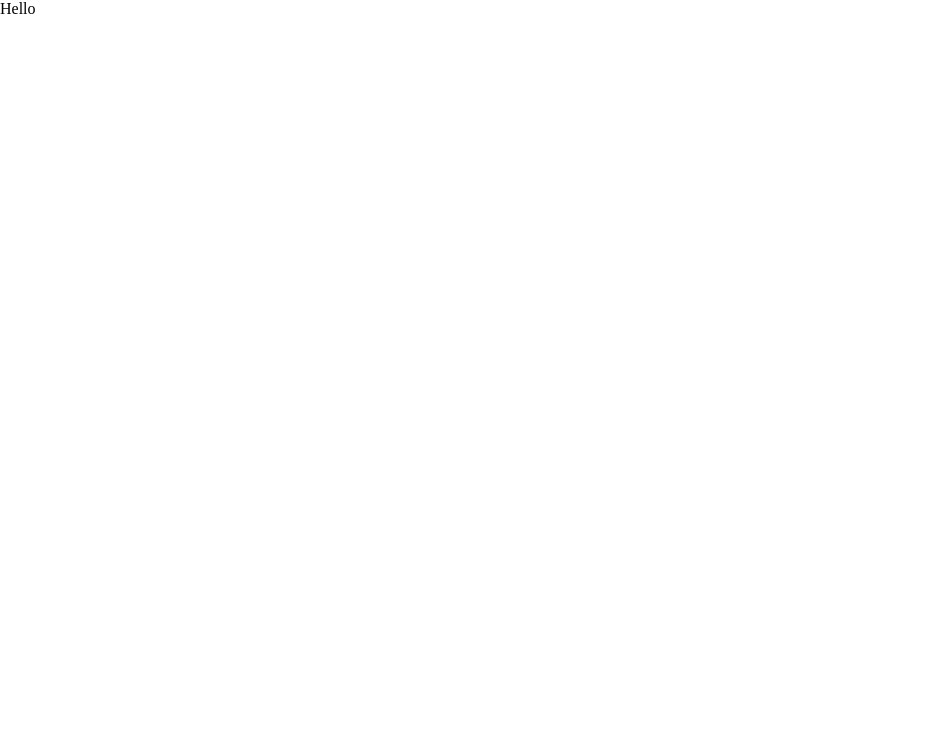
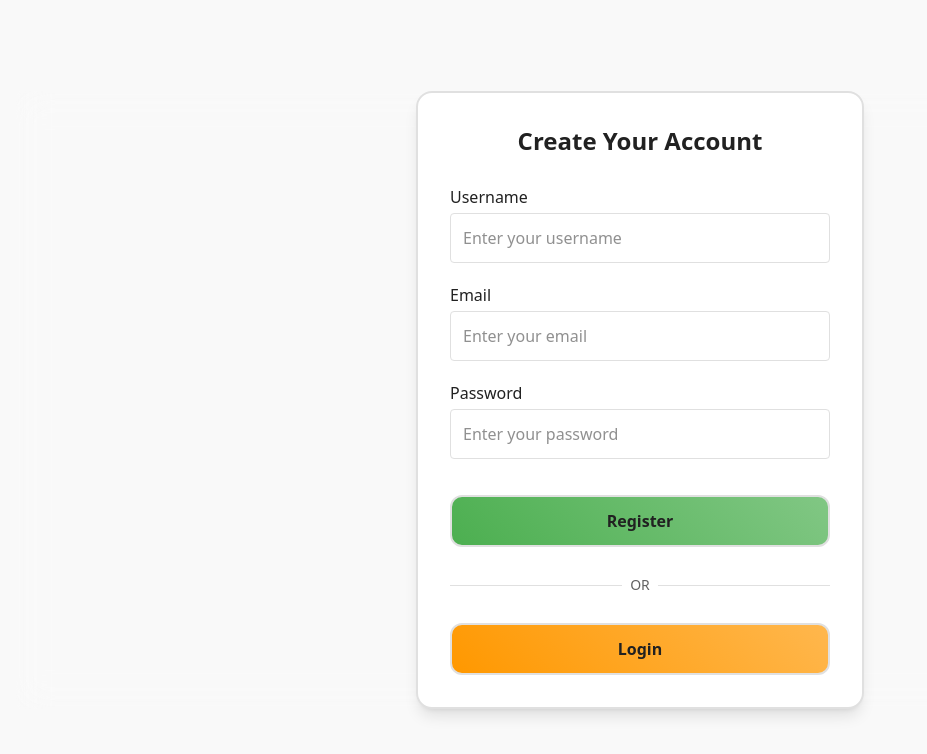
Before and after one commit to DHrushikesh/DhanVyuha, a React (Vite) app: page /signup in a window 1280 px wide. Shown: the top 754 px of the page, without its empty margins (0-927 px from the left). Built offline with nearby package versions, Linux system fonts and the light colour scheme.

Commit message:
Adde signup page added theme page and custom hooks for comman colors redux go tfixed

```diff
--- a/package.json
+++ b/package.json
@@ -13,6 +13,7 @@
     "@reduxjs/toolkit": "^2.8.2",
     "@tailwindcss/vite": "^4.1.12",
     "axios": "^1.11.0",
+    "dotenv": "^17.2.1",
     "react": "^19.1.1",
     "react-dom": "^19.1.1",
     "react-redux": "^9.2.0",
--- a/redux/Slices/themecolor.js
+++ b/redux/Slices/themecolor.js
@@ -1,7 +1,7 @@
 import { createSlice } from "@reduxjs/toolkit";
 
 const initialState = {
-  mode: "light", // or "dark"
+  mode: "light", // "light" or "dark"
   colors: {
     light: {
       primary: "linear-gradient(45deg, #4caf50, #81c784)",   // green gradient
--- a/src/App.jsx
+++ b/src/App.jsx
@@ -1,11 +1,12 @@
 
+import { Outlet } from 'react-router-dom'
 import './App.css'
 
 function App() {
 
   return (
     <>
-      Hello
+      <Outlet/>
     </>
   )
 }
--- /dev/null
+++ b/src/Signup/SIgnup.jsx
@@ -0,0 +1,154 @@
+import { useEffect, useState } from "react";
+import useTheme from "../custom hooks/theme.js";
+
+function SignUp() {
+    const colors = useTheme();
+
+    const [form,setForm] = useState({ username: "", email: "", password: "" });
+
+    function handlechange(e){
+        setForm({...form,[e.target.name]:e.target.value})
+    }
+
+    function handlesubmit(e){
+        e.preventDefault();
+        console.log(form)
+    }
+
+    useEffect(() => {
+    }, []);
+
+    return (
+        <section
+            className="min-h-screen flex justify-center items-center px-4"
+            style={{
+                background: colors.background,
+                color: colors.textPrimary,
+            }}
+        >
+            <form
+                onSubmit={handlesubmit}
+                className="flex justify-center items-center w-full"
+                style={{ backdropFilter: "blur(16px)" }} // same as backdrop-blur-2xl
+                action=""
+                method="post"
+            >
+                <div
+                    className="flex flex-col w-full max-w-md justify-center gap-5 p-8 rounded-2xl shadow-lg"
+                    style={{
+                        background: colors.surface,
+                        border: `2px solid ${colors.border}`,
+                    }}
+                >
+                    {/* Title */}
+                    <h1 className="text-2xl font-bold text-center mb-2">
+                        Create Your Account
+                    </h1>
+
+                    {/* Username */}
+                    <div className="flex flex-col">
+                        <label htmlFor="username" className="mb-1 font-medium">
+                            Username
+                        </label>
+                        <input
+                            id="username"
+                            name="username"
+                            type="text"
+                            onChange={handlechange}
+                            placeholder="Enter your username"
+                            className="p-3 rounded outline-none"
+                            style={{
+                                background: colors.surface,
+                                color: colors.textPrimary,
+                                border: `1px solid ${colors.border}`,
+                            }}
+                        />
+                    </div>
+
+                    {/* Email */}
+                    <div className="flex flex-col">
+                        <label htmlFor="email" className="mb-1 font-medium">
+                            Email
+                        </label>
+                        <input
+                            id="email"
+                            name="email"
+                            type="email"
+                            onChange={handlechange}
+                            placeholder="Enter your email"
+                            className="p-3 rounded outline-none"
+                            style={{
+                                background: colors.surface,
+                                color: colors.textPrimary,
+                                border: `1px solid ${colors.border}`,
+                            }}
+                        />
+                    </div>
+
+                    {/* Password */}
+                    <div className="flex flex-col">
+                        <label htmlFor="password" className="mb-1 font-medium">
+                            Password
+                        </label>
+                        <input
+                            id="password"
+                            name="password"
+                            type="password"
+                            onChange={handlechange}
+                            placeholder="Enter your password"
+                            className="p-3 rounded outline-none"
+                            style={{
+                                background: colors.surface,
+                                color: colors.textPrimary,
+                                border: `1px solid ${colors.border}`,
+                            }}
+                        />
+                    </div>
+
+                    {/* Register Button */}
+                    <button
+                        type="submit"
+                        className="w-full mt-4 py-3 rounded-xl font-semibold transition-transform duration-300 hover:scale-105"
+                        style={{
+                            background: colors.primary,
+                            color: colors.textPrimary,
+                            border: `2px solid ${colors.border}`,
+                        }}
+                    >
+                        Register
+                    </button>
+
+                    {/* Divider */}
+                    <div className="flex items-center gap-2 my-2">
+                        <div
+                            className="flex-1 h-px"
+                            style={{ background: colors.border }}
+                        />
+                        <span className="text-sm" style={{ color: colors.textSecondary }}>
+                            OR
+                        </span>
+                        <div
+                            className="flex-1 h-px"
+                            style={{ background: colors.border }}
+                        />
+                    </div>
+
+                    {/* Login Button */}
+                    <button
+                        type="button"
+                        className="w-full py-3 rounded-xl font-semibold transition-transform duration-300 hover:scale-105"
+                        style={{
+                            background: colors.secondary,
+                            color: colors.textPrimary,
+                            border: `2px solid ${colors.border}`,
+                        }}
+                    >
+                        Login
+                    </button>
+                </div>
+            </form>
+        </section>
+    );
+}
+
+export default SignUp;
--- /dev/null
+++ b/src/custom hooks/theme.js
@@ -0,0 +1,10 @@
+import { useSelector } from "react-redux";
+
+function useTheme() {
+  return useSelector((state) => {
+    const currTheme = state.theme.mode;
+    return state.theme.colors[currTheme];
+  });
+}
+
+export default useTheme;
--- a/src/index.css
+++ b/src/index.css
@@ -1,5 +1,4 @@
+@import "tailwindcss";
 * {
   box-sizing: border-box;
-  margin:0px;
-  padding:0px;
 }
```
Also changed, not shown: src/main.jsx (+5 -3 lines), 1 other file (tests, documents, lock files or other folders).
